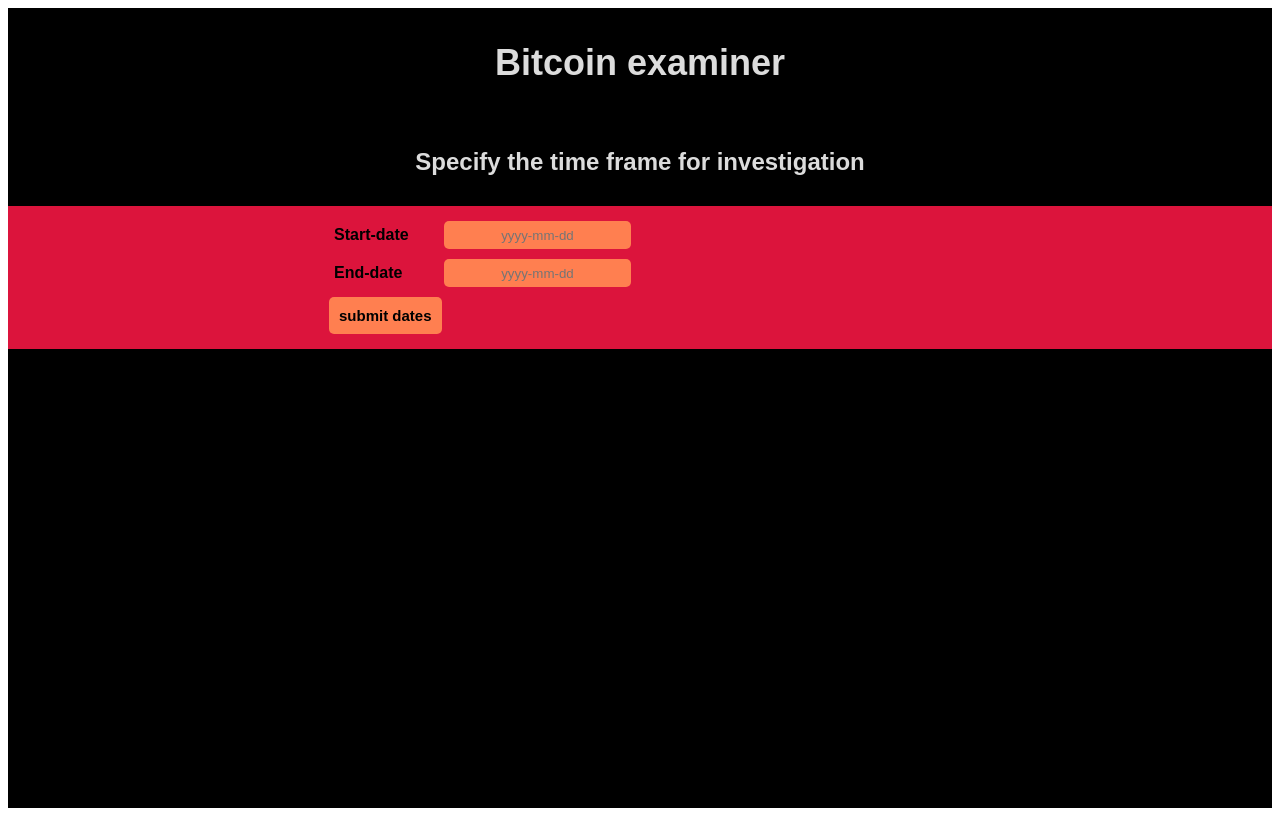
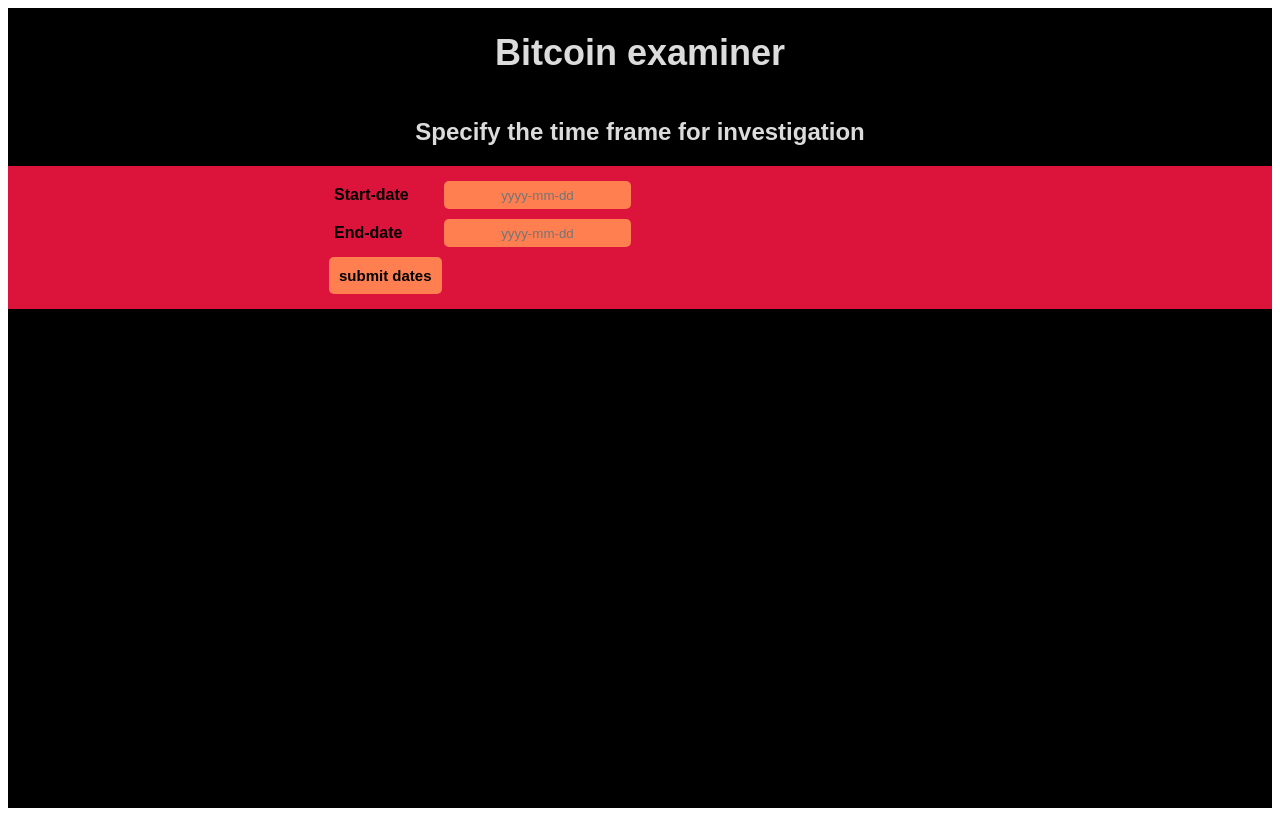
Before and after one commit to aerehn/aerehn-vincit-ennak, a React (Create React App) app: page / in a window 1280 px wide. Built offline with nearby package versions, Linux system fonts and the light colour scheme.

Commit message:
fixed scaling

```diff
--- a/src/App.js
+++ b/src/App.js
@@ -11,7 +11,7 @@ import convertTimeFrame from './functions/convertTimeFrame'
 import filterdates from './functions/filterdates'
 import React from 'react';
 import Axios from 'axios';
-import StyleCSS from './components/Index.module.css'
+import StyleCSS from './components/App.module.css'
 
 
 
--- a/src/components/Actions.module.css
+++ b/src/components/Actions.module.css
@@ -1,7 +1,7 @@
 
 .section{
     background-color: gold;
-    padding:10px;
+    padding:5px;
 }
 
 .header{
--- a/src/components/Index.module.css
+++ b/src/components/App.module.css
@@ -2,7 +2,7 @@
     font-family: Arial, Helvetica, sans-serif;
     color: gainsboro;
     background-color: black;
-    padding: 10px 20px;
+    padding: 0px 0px;
     text-align: center;
     border: 0px;
 }
--- a/src/components/Header.module.css
+++ b/src/components/Header.module.css
@@ -1,6 +1,6 @@
 .header{
     background-color: black;
-    padding: 10px 20px;
+    padding: 0px 0px;
     font-size: large;
     color: gainsboro;
     font-family:Arial, Helvetica, sans-serif;
```
